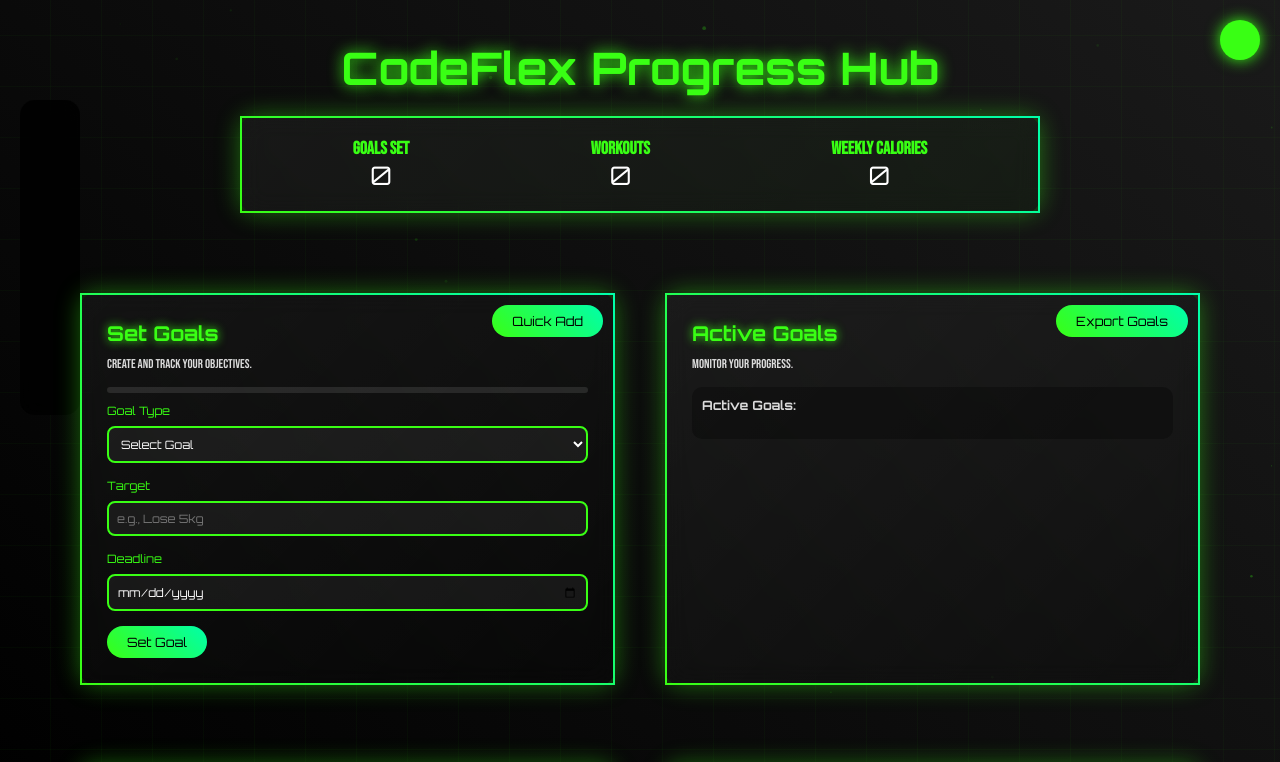
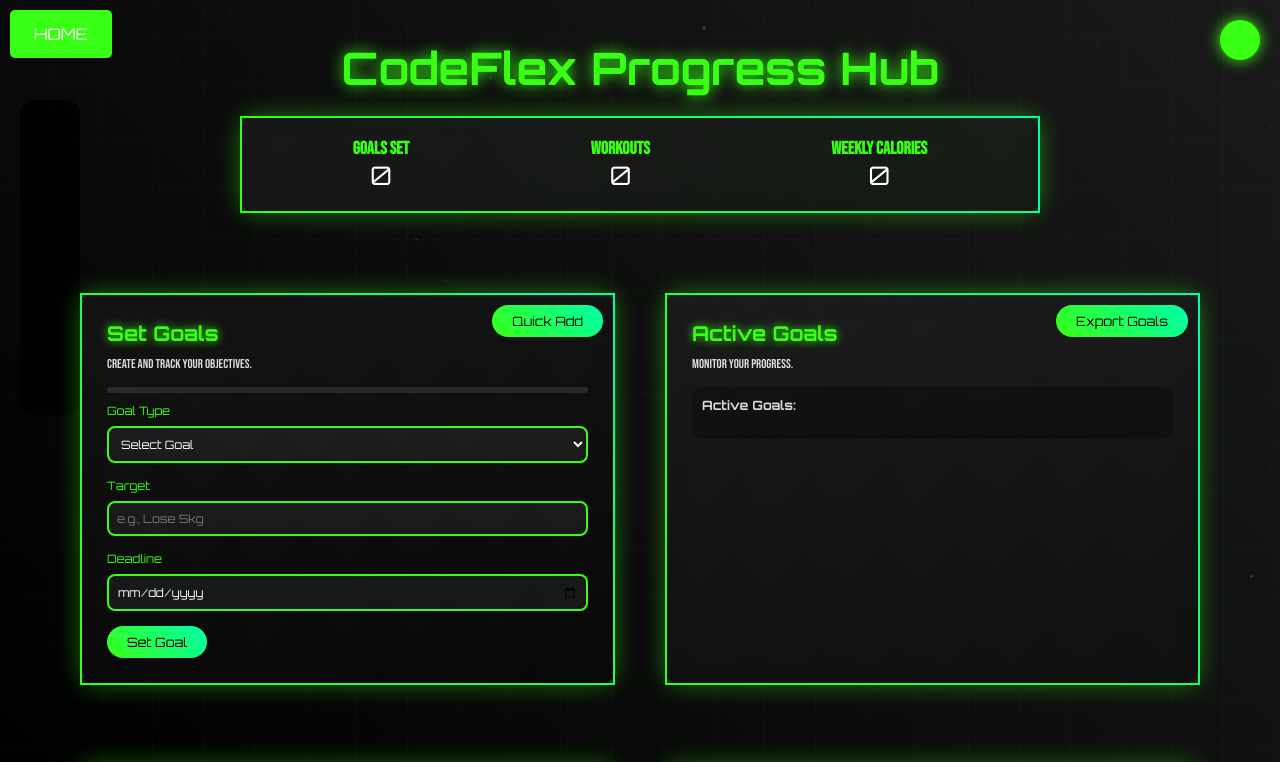
Before and after one commit to Deepak8519M/CODERARMY-DEFENSE, a plain HTML site: page HTML/DAY6PROJ/html/progressHub.html in a window 1280 px wide. Shown: the top 762 px of the page. Drawn offline with nearby package versions, Linux system fonts and the light colour scheme.

Commit message:
code chagned

```diff
--- a/HTML/DAY6PROJ/html/progressHub.html
+++ b/HTML/DAY6PROJ/html/progressHub.html
@@ -600,9 +600,36 @@
           left: 10px;
         }
       }
+      .home {
+        background: red;
+        color: white;
+        position: fixed;
+        top: 10px;
+        left: 10px;
+        z-index: 200;
+        background: #39ff14;
+        padding: 10px 20px;
+        border-radius: 5px;
+        cursor: pointer;
+        border: 4px solid transparent;
+        transition: all ease-in 0.1s;
+      }
+
+      .home a {
+        text-decoration: none;
+        color: white;
+      }
+      .home:hover {
+        color: #39ff14;
+        border: 4px solid #39ff14;
+        background: transparent;
+        transition: all ease-in 0.1s;
+      }
     </style>
   </head>
+
   <body class="green">
+    <div class="home"><a href="./indexfirst.html">HOME</a></div>
     <div class="neon-bg">
       <div id="particles-js"></div>
       <div class="neon-grid"></div>
```
